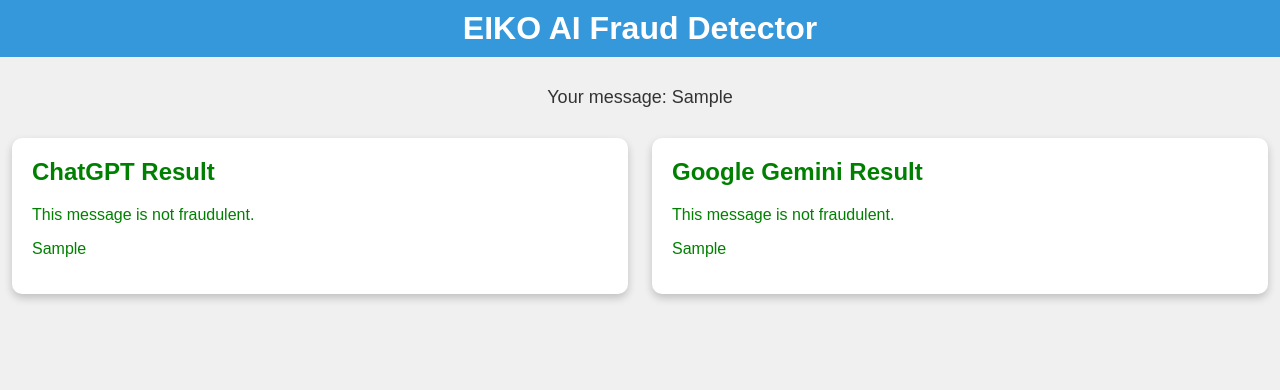
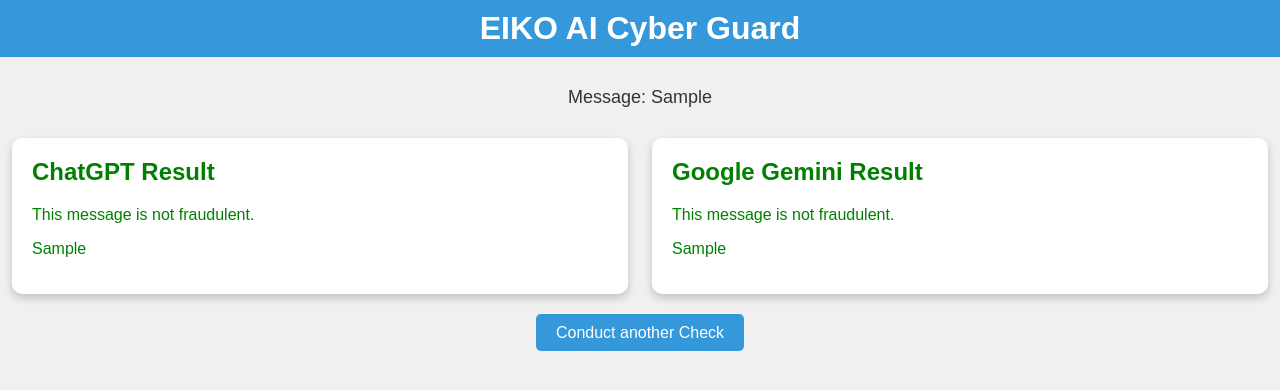
Before and after one commit to devgoks/Eiko-AI-Cyber-Guard, a Flask app: template templates/result.html in a window 1280 px wide. Shown: the top 390 px of the page. Run offline with Flask 3, Linux system fonts and the light colour scheme; the template is opened without the code that fills it: most values are stand-ins (such as "Sample title", 1, 10 or a date in 2020).

Commit message:
made UI changes to display thing better

```diff
--- a/templates/result.html
+++ b/templates/result.html
@@ -3,7 +3,7 @@
 <head>
     <meta charset="UTF-8">
     <meta name="viewport" content="width=device-width, initial-scale=1.0">
-    <title>EikO AI - Result</title>
+    <title>EikO AI Cyber Guard - Result</title>
     <style>
         body {
             font-family: Arial, sans-serif;
@@ -47,16 +47,33 @@
         h2 {
             margin-top: 0;
         }
+        #button-container {
+            text-align: center;
+            margin-top: 30px;
+        }
+        .button {
+            padding: 10px 20px;
+            font-size: 16px;
+            background-color: #3498db;
+            color: white;
+            border: none;
+            border-radius: 5px;
+            cursor: pointer;
+            text-decoration: none;
+        }
+        .button:hover {
+            background-color: #2980b9;
+        }
     </style>
 </head>
 <body>
 <div id="top-bar">
-    <h1>EIKO AI Fraud Detector</h1>
+    <h1>EIKO AI Cyber Guard</h1>
 </div>
 
 <!-- Display the user's message at the top -->
 <div id="message-container">
-    <p>Your message: {{ user_input }}</p>
+    <p>Message: {{ user_input }}</p>
 </div>
 
 <!-- Container for the ChatGPT and Google Gemini results -->
@@ -84,5 +101,10 @@
     </div>
 </div>
 
+<!-- Button to go back to the home page -->
+<div id="button-container">
+    <a href="/" class="button">Conduct another Check</a>
+</div>
+
 </body>
 </html>
```
Also changed, not shown: templates/index.html (+24 -5 lines).
